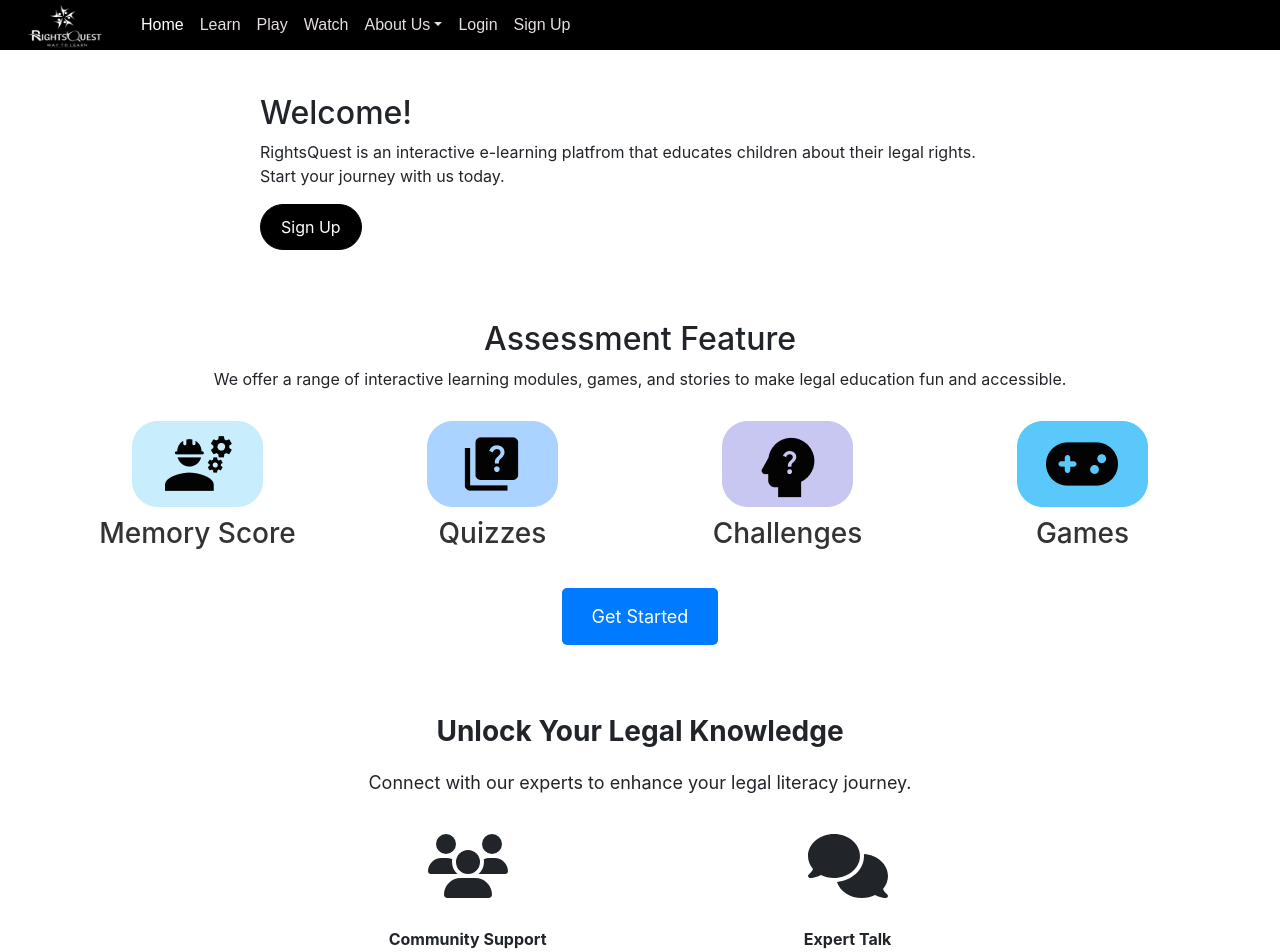
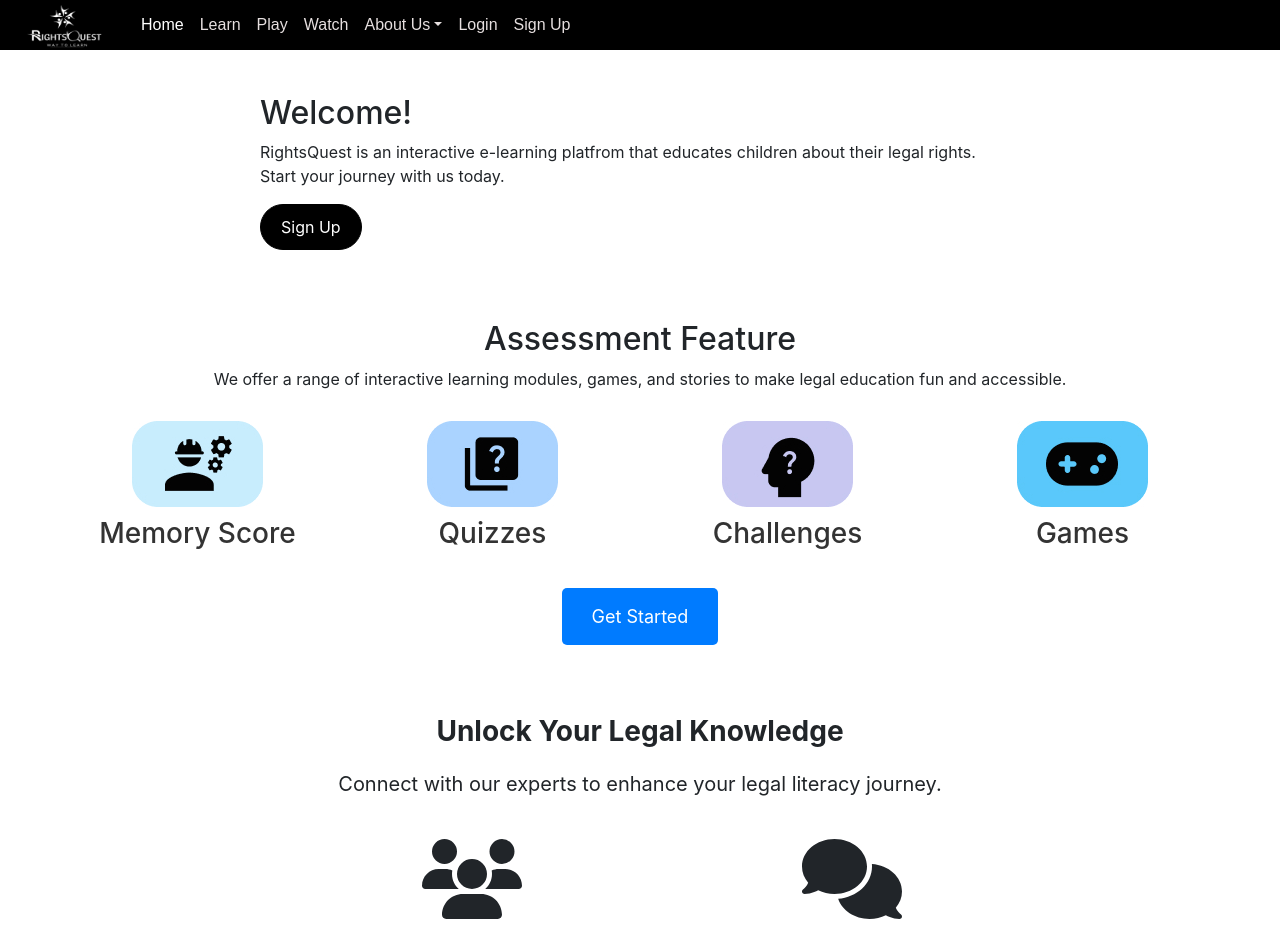
Before and after one commit to universestar2023/RQpro, a React (Create React App) app in the folder client/: page / in a window 1280 px wide. Shown: the top 952 px of the page. Built offline with nearby package versions, Linux system fonts and the light colour scheme.

Commit message:
first commit

```diff
--- a/client/src/components/ComponentLayout/ComponentLayout.css
+++ b/client/src/components/ComponentLayout/ComponentLayout.css
@@ -12,7 +12,7 @@
 }
 
 .text {
-    font-size: 18px; /* Increase font size for text */
+    font-size: 20px; /* Increase font size for text */
     margin-bottom: 30px; /* Increase margin for spacing */
     text-align: center; /* Center align text */
 }
@@ -29,13 +29,13 @@
 }
 
 .icon-img {
-    width: 80px; /* Adjust icon size */
-    height: 80px; /* Adjust icon size */
+    width: 100px; /* Adjust icon size */
+    height: 100px; /* Adjust icon size */
     margin-bottom: 10px;
 }
 
 .icon-heading {
-    font-size: 16px; /* Adjust font size for icon heading */
+    font-size: 20px; /* Adjust font size for icon heading */
     font-weight: bold;
     margin-top: 10px; /* Increase margin for spacing */
     text-align: center; /* Center align icon heading */
```
